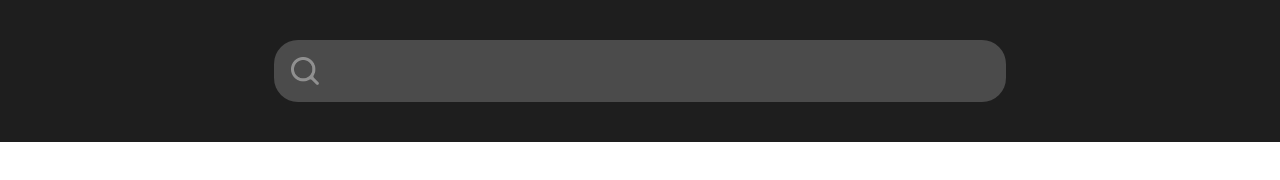
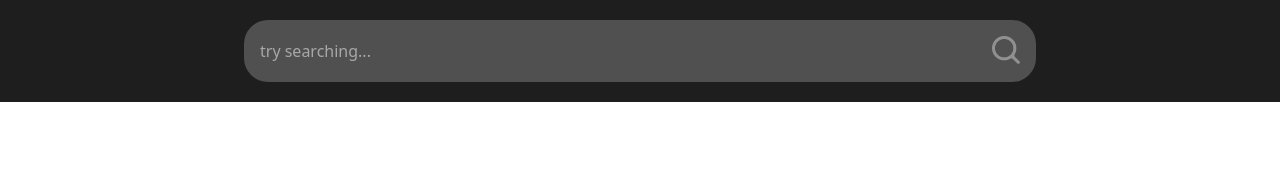
Before and after one commit to zruv/zpulse, a website: page src/index.html in a window 1280 px wide. Drawn offline with Linux system fonts and the light colour scheme.

Commit message:
minor changes

```diff
--- a/src/index.html
+++ b/src/index.html
@@ -11,9 +11,14 @@
 <body>
 
     <div id="hero-container" class="flex justify-center bg-[#1e1e1e]">
-        <div id="search-bar" class="bg-[#4B4B4B] m-[40px] rounded-3xl flex w-[732px] h-[62px]">
-            <img src="/assests/search.png" alt="search" class="w-[28px] h-[28px] m-[17px]">
-        </div>
+        <div class="flex justify-center bg-[#505050] rounded-3xl m-[20px]">
+            <input type="text" placeholder="try searching..." class="w-[732px] h-[62px] px-4 py-2 text-white rounded-3xl focus:outline-none focus:ring-2 focus:ring-[#ff4242]">
+            <img src="/assests/search.png" class="w-[28px] h-[28px] m-4" alt="search">
+            <!-- <div class="absolute inset-y-0 left-0 flex items-center pr-3 pointer-events-none">
+              <svg class="h-5 w-5 text-gray-400 hover:text-[#ff4242]" fill="none" stroke="currentColor" viewBox="0 0 24 24" xmlns="http://www.w3.org/2000/svg"><path stroke-linecap="round" stroke-linejoin="round" stroke-width="2" d="M21 21l-6-6m2-5a7 7 0 11-14 0 7 7 0 0114 0z"></path></svg>
+            </div> -->
+          </div>
+
     </div>
 
 </body>
```
Also changed, not shown: src/style.css.
